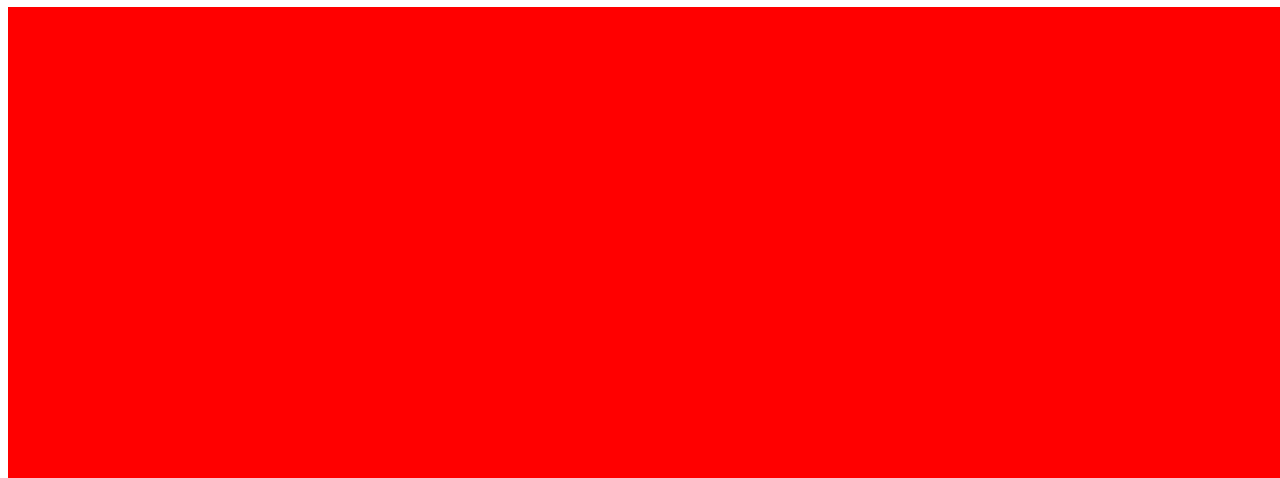
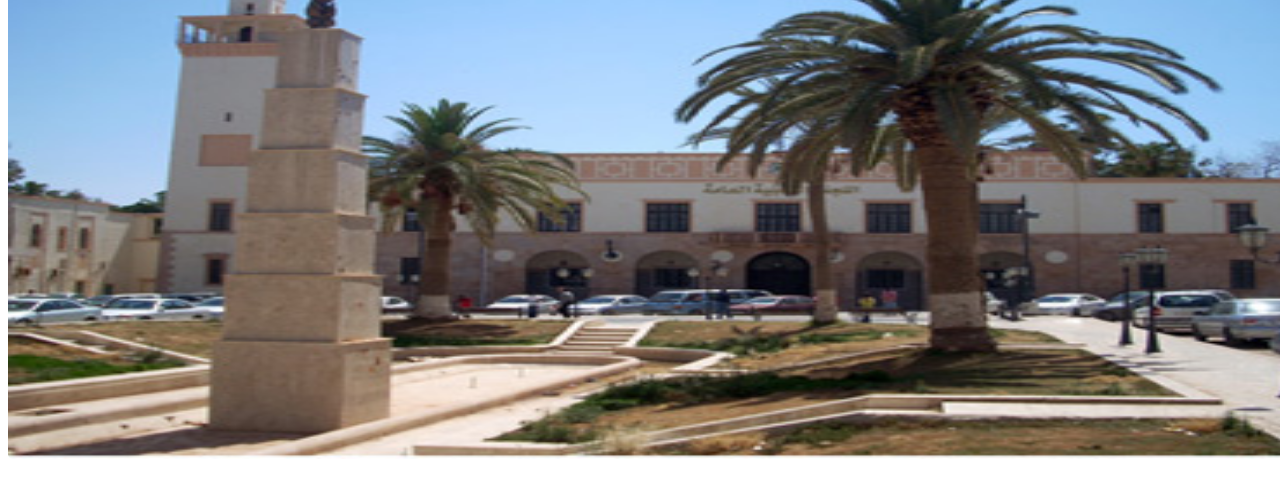
Before and after one commit to wasiusamad123/ademola, a plain HTML site: page index.html in a window 1280 px wide. Shown: the part 171-649 px from the top of the page. Drawn offline with Linux system fonts and the light colour scheme.

Commit message:
Update index.html

```diff
--- a/index.html
+++ b/index.html
@@ -113,7 +113,7 @@
 <!-- Trigger the Modal -->
 
 <h1>Image Modal</h1>
-<img id="myImg" src="img/Benghazi.jpg" alt="Trolltunga, Norway" width="1350" height="550">
+<img id="myImg" src="Benghazi.jpg" alt="Trolltunga, Norway" width="1350" height="550">
 
 <!-- The Modal -->
 <h1>Css Amitable</h1>
```
